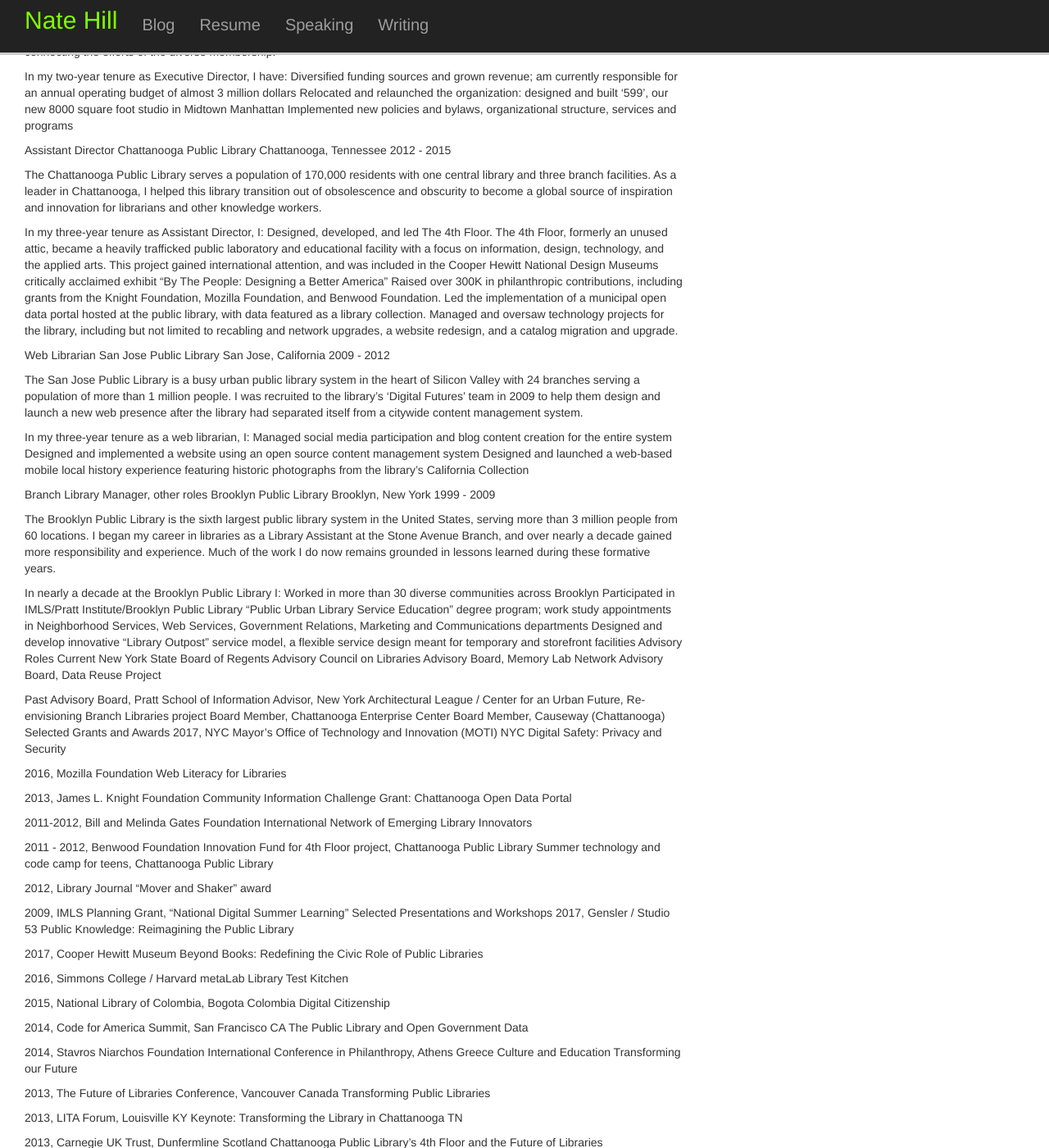
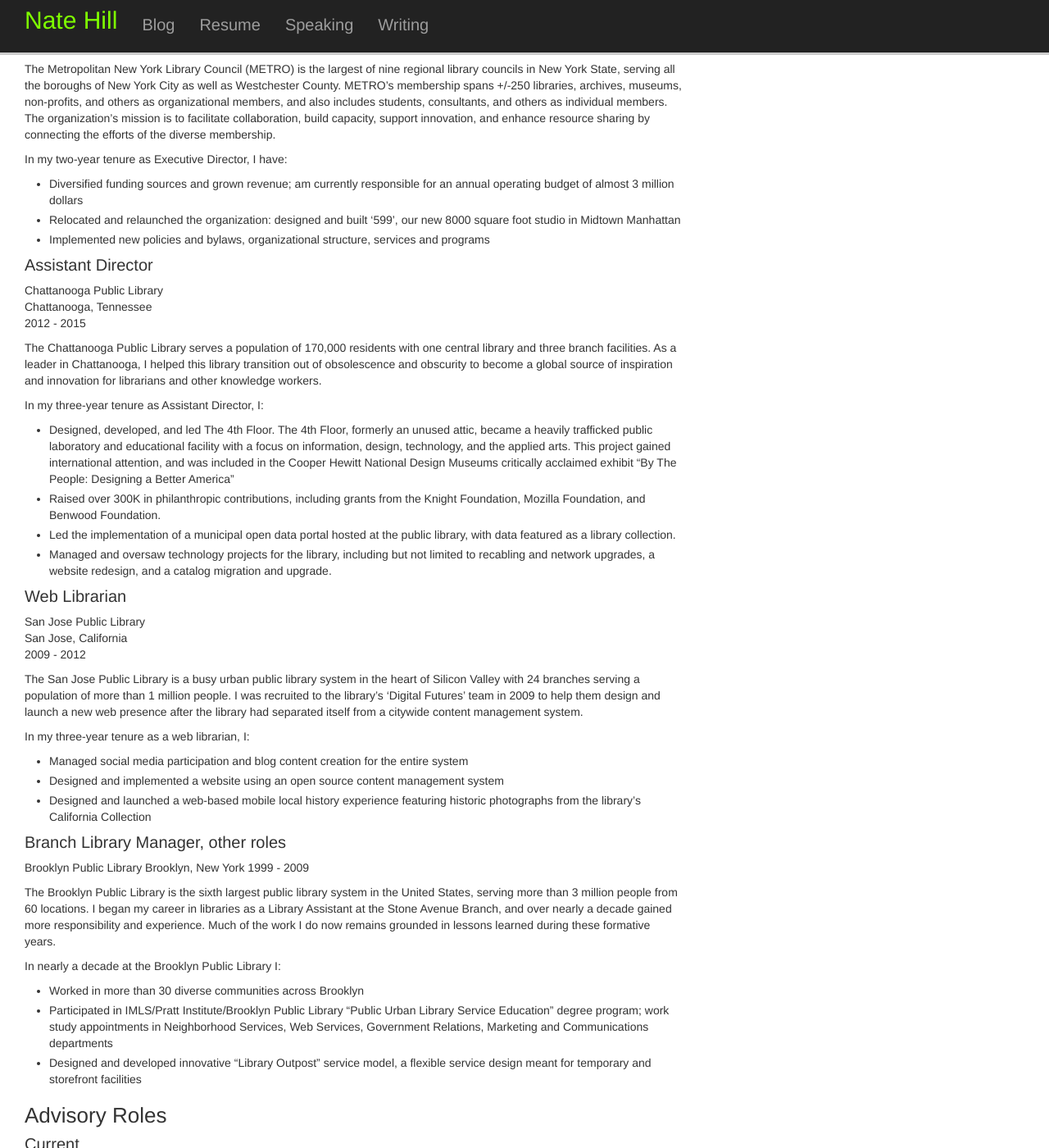
Before and after one commit to natehill/natehill.github.io, a Jekyll site: the page built from resume.md, in a window 1280 px wide and 1400 px high, scrolled down 245 px. Shown: the whole window at 82% size. Built offline with Jekyll 4.4.1, drawn with Linux system fonts in a browser that asks for light colours; nearby versions of some CDN libraries; comment, search, counter and statistics services are not loaded; some of the changed text lies outside the part shown.

Commit message:
resume format update

```diff
--- a/resume.md
+++ b/resume.md
@@ -4,9 +4,9 @@
 permalink: /resume/
 ---
 
-Experience
+### Experience
 
-Executive Director
+#### Executive Director
 Metropolitan New York Library Council
 New York, New York
 2015 - Present
@@ -14,12 +14,12 @@
 The Metropolitan New York Library Council (METRO) is the largest of nine regional library councils in New York State, serving all the boroughs of New York City as well as Westchester County. METRO’s membership spans +/-250 libraries, archives, museums, non-profits, and others as organizational members, and also includes students, consultants, and others as individual members. The organization’s mission is to facilitate collaboration, build capacity, support innovation, and enhance resource sharing by connecting the efforts of the diverse membership.
 
 In my two-year tenure as Executive Director, I have:
-Diversified funding sources and grown revenue; am currently responsible for an annual operating budget of almost 3 million dollars
-Relocated and relaunched the organization: designed and built ‘599’, our new 8000 square foot studio in Midtown Manhattan
-Implemented new policies and bylaws, organizational structure, services and programs
+* Diversified funding sources and grown revenue; am currently responsible for an annual operating budget of almost 3 million dollars
+* Relocated and relaunched the organization: designed and built ‘599’, our new 8000 square foot studio in Midtown Manhattan
+* Implemented new policies and bylaws, organizational structure, services and programs
 
 
-Assistant Director
+#### Assistant Director
 Chattanooga Public Library
 Chattanooga, Tennessee
 2012 - 2015
@@ -27,12 +27,12 @@
 The Chattanooga Public Library serves a population of 170,000 residents with one central library and three branch facilities. As a leader in Chattanooga, I helped this library transition out of obsolescence and obscurity to become a global source of inspiration and innovation for librarians and other knowledge workers.
 
 In my three-year tenure as Assistant Director, I:
-Designed, developed, and led The 4th Floor. The 4th Floor, formerly an unused attic, became a heavily trafficked public laboratory and educational facility with a focus on information, design, technology, and the applied arts. This project gained international attention, and was included in the Cooper Hewitt National Design Museums critically acclaimed exhibit “By The People: Designing a Better America”
-Raised over 300K in philanthropic contributions, including grants from the Knight Foundation, Mozilla Foundation, and Benwood Foundation.
-Led the implementation of a municipal open data portal hosted at the public library, with data featured as a library collection.
-Managed and oversaw technology projects for the library, including but not limited to recabling and network upgrades, a website redesign, and a catalog migration and upgrade.
+* Designed, developed, and led The 4th Floor. The 4th Floor, formerly an unused attic, became a heavily trafficked public laboratory and educational facility with a focus on information, design, technology, and the applied arts. This project gained international attention, and was included in the Cooper Hewitt National Design Museums critically acclaimed exhibit “By The People: Designing a Better America”
+* Raised over 300K in philanthropic contributions, including grants from the Knight Foundation, Mozilla Foundation, and Benwood Foundation.
+* Led the implementation of a municipal open data portal hosted at the public library, with data featured as a library collection.
+* Managed and oversaw technology projects for the library, including but not limited to recabling and network upgrades, a website redesign, and a catalog migration and upgrade.
 
-Web Librarian
+#### Web Librarian
 San Jose Public Library
 San Jose, California
 2009 - 2012
@@ -40,11 +40,11 @@
 The San Jose Public Library is a busy urban public library system in the heart of Silicon Valley with 24 branches serving a population of more than 1 million people. I was recruited to the library’s ‘Digital Futures’ team in 2009 to help them design and launch a new web presence after the library had separated itself from a citywide content management system.
 
 In my three-year tenure as a web librarian, I:
-Managed social media participation and blog content creation for the entire system
-Designed and implemented a website using an open source content management system
-Designed and launched a web-based mobile local history experience featuring historic photographs from the library’s California Collection
+* Managed social media participation and blog content creation for the entire system
+* Designed and implemented a website using an open source content management system
+* Designed and launched a web-based mobile local history experience featuring historic photographs from the library’s California Collection
 
-Branch Library Manager, other roles
+#### Branch Library Manager, other roles
 Brooklyn Public Library
 Brooklyn, New York
 1999 - 2009
@@ -52,85 +52,87 @@
 The Brooklyn Public Library is the sixth largest public library system in the United States, serving more than 3 million people from 60 locations. I began my career in libraries as a Library Assistant at the Stone Avenue Branch, and over nearly a decade gained more responsibility and experience. Much of the work I do now remains grounded in lessons learned during these formative years.
 
 In nearly a decade at the Brooklyn Public Library I:
-Worked in more than 30 diverse communities across Brooklyn
-Participated in IMLS/Pratt Institute/Brooklyn Public Library “Public Urban Library Service Education” degree program; work study appointments in Neighborhood Services, Web Services, Government Relations, Marketing and Communications departments
-Designed and develop innovative “Library Outpost” service model, a flexible service design meant for temporary and storefront facilities
-Advisory Roles
-Current
-New York State Board of Regents Advisory Council on Libraries
-Advisory Board, Memory Lab Network
-Advisory Board, Data Reuse Project
+* Worked in more than 30 diverse communities across Brooklyn
+* Participated in IMLS/Pratt Institute/Brooklyn Public Library “Public Urban Library Service Education” degree program; work study appointments in Neighborhood Services, Web Services, Government Relations, Marketing and Communications departments
+* Designed and developed innovative “Library Outpost” service model, a flexible service design meant for temporary and storefront facilities
 
+### Advisory Roles
+#### Current
+* New York State Board of Regents Advisory Council on Libraries
+* Advisory Board, Memory Lab Network
+* Advisory Board, Data Reuse Project
 
-Past
-Advisory Board, Pratt School of Information
-Advisor, New York Architectural League / Center for an Urban Future, Re-envisioning Branch Libraries project
-Board Member, Chattanooga Enterprise Center
-Board Member, Causeway (Chattanooga)
-Selected Grants and Awards
-2017, NYC Mayor’s Office of Technology and Innovation (MOTI)
+#### Past
+* Advisory Board, Pratt School of Information
+* Advisor, New York Architectural League / Center for an Urban Future, Re-envisioning Branch Libraries project
+* Board Member, Chattanooga Enterprise Center
+* Board Member, Causeway (Chattanooga)
+
+### Selected Grants and Awards
+* 2017, NYC Mayor’s Office of Technology and Innovation (MOTI)
 NYC Digital Safety: Privacy and Security
 
-2016, Mozilla Foundation
+* 2016, Mozilla Foundation
 Web Literacy for Libraries
 
-2013, James L. Knight Foundation
+* 2013, James L. Knight Foundation
 Community Information Challenge Grant: Chattanooga Open Data Portal
 
-2011-2012, Bill and Melinda Gates Foundation
+* 2011-2012, Bill and Melinda Gates Foundation
 International Network of Emerging Library Innovators
 
-2011 - 2012, Benwood Foundation
+* 2011 - 2012, Benwood Foundation
 Innovation Fund for 4th Floor project, Chattanooga Public Library
 Summer technology and code camp for teens, Chattanooga Public Library
 
-2012, Library Journal “Mover and Shaker” award
+* 2012, Library Journal “Mover and Shaker” award
 
-2009, IMLS Planning Grant, “National Digital Summer Learning”
-Selected Presentations and Workshops
-2017, Gensler / Studio 53
+* 2009, IMLS Planning Grant, “National Digital Summer Learning”
+
+### Selected Presentations and Workshops
+* 2017, Gensler / Studio 53
 Public Knowledge: Reimagining the Public Library
 
-2017, Cooper Hewitt Museum
+* 2017, Cooper Hewitt Museum
 Beyond Books: Redefining the Civic Role of Public Libraries
 
-2016, Simmons College / Harvard metaLab
+* 2016, Simmons College / Harvard metaLab
 Library Test Kitchen
 
-2015, National Library of Colombia, Bogota Colombia
+* 2015, National Library of Colombia, Bogota Colombia
 Digital Citizenship
 
-2014, Code for America Summit, San Francisco CA
+* 2014, Code for America Summit, San Francisco CA
 The Public Library and Open Government Data
 
-2014, Stavros Niarchos Foundation International Conference in Philanthropy, Athens Greece
+* 2014, Stavros Niarchos Foundation International Conference in Philanthropy, Athens Greece
 Culture and Education Transforming our Future
 
-2013, The Future of Libraries Conference, Vancouver Canada
+* 2013, The Future of Libraries Conference, Vancouver Canada
 Transforming Public Libraries
 
-2013, LITA Forum, Louisville KY
+* 2013, LITA Forum, Louisville KY
 Keynote: Transforming the Library in Chattanooga TN
 
- 2013, Carnegie UK Trust, Dunfermline Scotland
-Chattanooga Public Library’s 4th Floor and the Future of Libraries
+* 2013, Carnegie UK Trust, Dunfermline Scotland
+The Future of Libraries
 
-2013, NextLibrary Conference, Aarhus Denmark
+* 2013, NextLibrary Conference, Aarhus Denmark
 Iterative Service Design & Creative Citizenship
 
-2012, Library Journal Directors Summit, Los Angeles CA
+* 2012, Library Journal Directors Summit, Los Angeles CA
 The 4th Floor of Chattanooga Public Library
 
- 2012, SXSW Interactive, Austin, TX
+* 2012, SXSW Interactive, Austin, TX
 Making Stories: Libraries and Community Publishing
 
-2011, Digital Library Federation Forum, Baltimore MD
+* 2011, Digital Library Federation Forum, Baltimore MD
 What a National Digital Library Means For Public Libraries
 
-2009, NextLibrary Conference, Aarhus Denmark
+* 2009, NextLibrary Conference, Aarhus Denmark
 The Library Outpost
 
-Education
+### Education
 Pratt Institute, New York, New York
 Masters of Library and information Science, 2008
 
```
